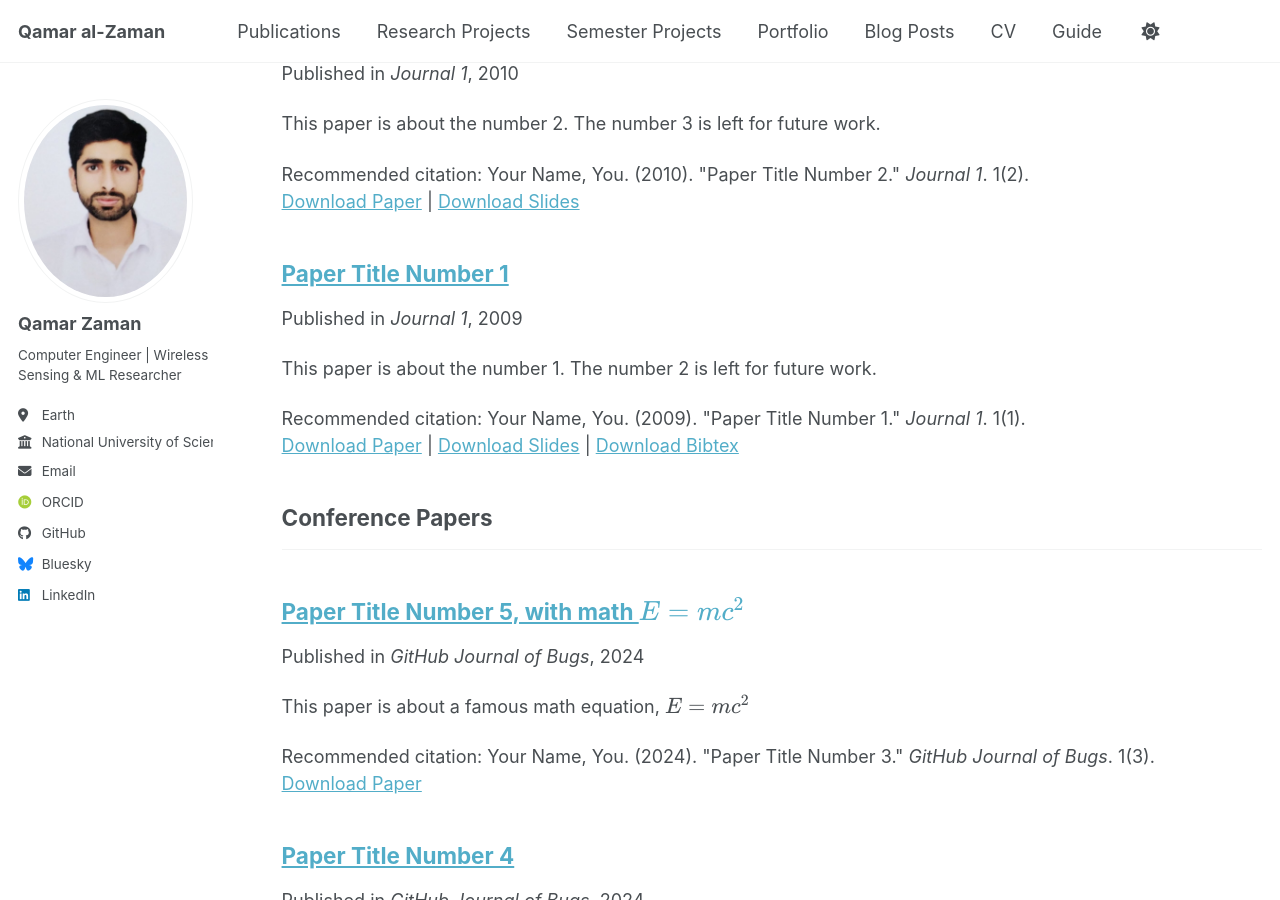
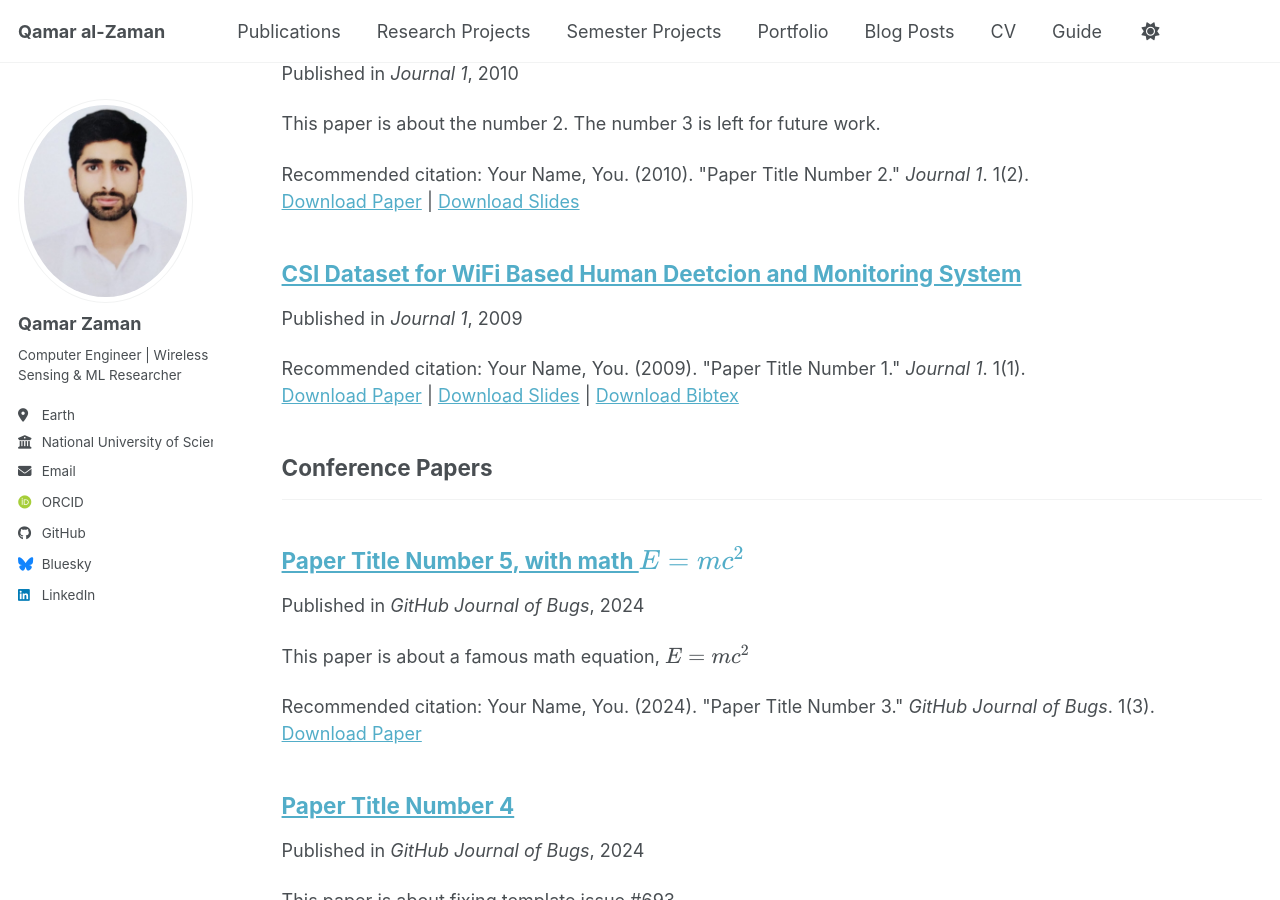
Before and after one commit to qzaman243/qzaman243.github.io, a Jekyll site: the page built from _pages/publications.html, in a window 1280 px wide and 900 px high, scrolled down 493 px. Built offline with Jekyll 4.4.1, drawn with Linux system fonts in a browser that asks for light colours; some web fonts are replaced; a script bundle is joined from its source files by our own code; library files that are not in the unit come from our copies.

Commit message:
Update publication details for paper number 1

```diff
--- a/_publications/2009-10-01-paper-title-number-1.md
+++ b/_publications/2009-10-01-paper-title-number-1.md
@@ -1,14 +1,14 @@
 ---
-title: "Paper Title Number 1"
+title: "CSI Dataset for WiFi Based Human Deetcion and Monitoring System"
 collection: publications
 category: manuscripts
-permalink: /publication/2009-10-01-paper-title-number-1
-excerpt: 'This paper is about the number 1. The number 2 is left for future work.'
+permalink: https://ieee-dataport.org/documents/csi-dataset-wifi-based-human-detection
+excerpt: ''
 date: 2009-10-01
 venue: 'Journal 1'
 slidesurl: 'https://academicpages.github.io/files/slides1.pdf'
 paperurl: 'https://academicpages.github.io/files/paper1.pdf'
-bibtexurl: 'https://academicpages.github.io/files/bibtex1.bib'
+bibtexurl: 'Qamar Zaman, Muhammad Ahmad, Muhammad Salman , Sagheer Khan, "CSI Dataset for WiFi Based Human Detection ", IEEE Dataport, June 11, 2025, doi:10.21227/smn7-jb67'
 citation: 'Your Name, You. (2009). &quot;Paper Title Number 1.&quot; <i>Journal 1</i>. 1(1).'
 ---
 The contents above will be part of a list of publications, if the user clicks the link for the publication than the contents of section will be rendered as a full page, allowing you to provide more information about the paper for the reader. When publications are displayed as a single page, the contents of the above "citation" field will automatically be included below this section in a smaller font.
```
